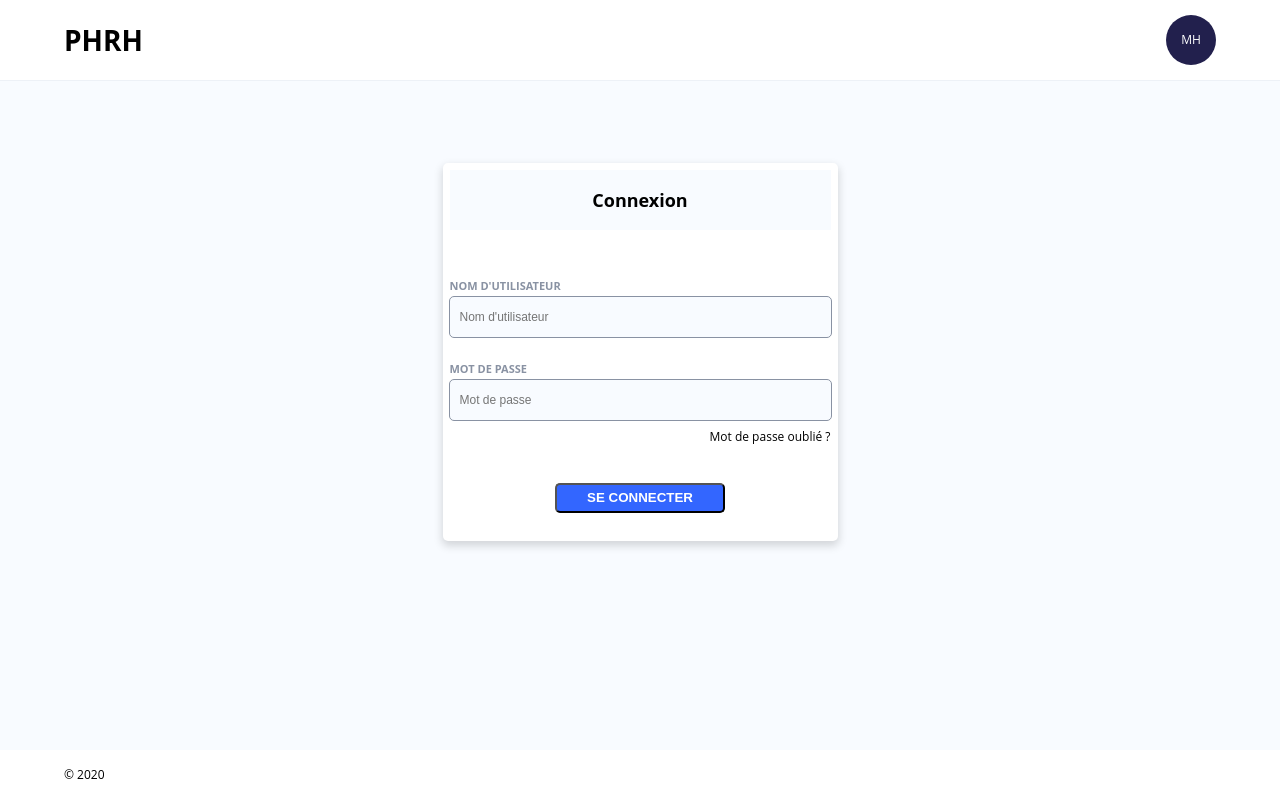
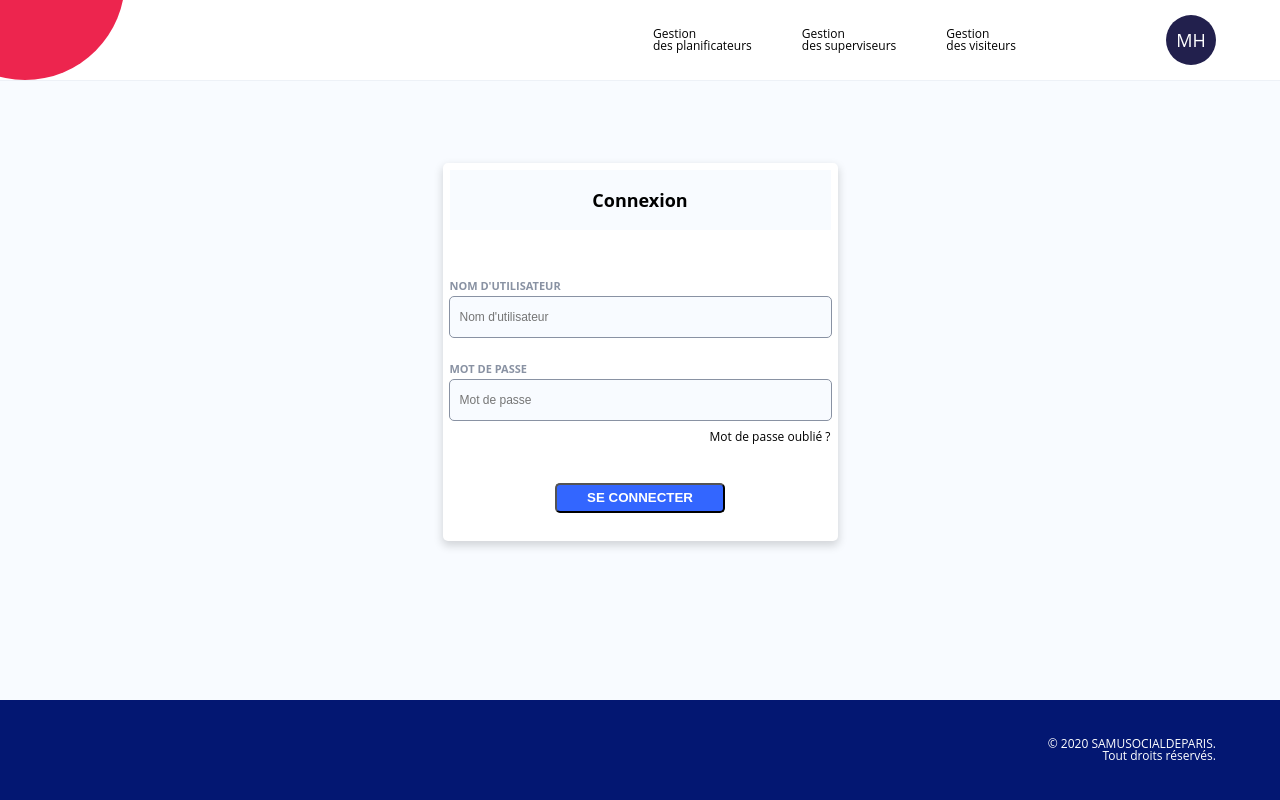
Before and after one commit to maximecharpentier/PHRH-PWA, a React (Create React App) app in the folder client/: page /login in a window 1280 px wide. Built offline with nearby package versions, Linux system fonts and the light colour scheme.

Commit message:
Adding updated Navbar and Footer into App

```diff
--- a/client/src/components/Footer/Footer.js
+++ b/client/src/components/Footer/Footer.js
@@ -4,7 +4,8 @@ import { StyledFooter, StyledFooterTitle } from './StyledFooter';
 const Footer = () => (
     <StyledFooter>
       <StyledFooterTitle>
-        © 2020
+        © 2020 SAMUSOCIALDEPARIS.<br />
+        Tout droits réservés.
       </StyledFooterTitle>
     </StyledFooter>
 );
--- a/client/src/components/Footer/StyledFooter.js
+++ b/client/src/components/Footer/StyledFooter.js
@@ -1,17 +1,20 @@
 import styled from 'styled-components';
 
 export const StyledFooter = styled.div`
-  background: #FFFFFF;
+  background: #031772;
   position: fixed;
   bottom: 0;
   left: 0;
   right: 0;
-  height: 50px;
+  height: 100px;
   padding: 0 5%;
   font-size: 12px;
   display: flex;
   align-items: center;
+  justify-content: flex-end;
 `
 
 export const StyledFooterTitle = styled.p`
+  text-align: right;
+  color: white;
 `
--- a/client/src/components/Navbar/Navbar.js
+++ b/client/src/components/Navbar/Navbar.js
@@ -1,15 +1,20 @@
 import React from 'react';
-import { StyledNavbar, StyledNavbarTitle, StyledAccount } from './StyledNavbar';
+import { StyledNavbar, RedCircle, StyledAccount, MenuContainer, MenuItems, MenuItem } from './StyledNavbar';
 import { BrowserRouter as Route, Switch } from 'react-router-dom';
 
 const Navbar = () => (
     <StyledNavbar>
-      <StyledNavbarTitle>
-        PHRH
-      </StyledNavbarTitle>
-      <StyledAccount>
-        MH
-      </StyledAccount>
+      <RedCircle />
+      <MenuContainer>
+        <MenuItems>
+          <MenuItem>Gestion<br />des planificateurs</MenuItem>
+          <MenuItem>Gestion<br />des superviseurs</MenuItem>
+          <MenuItem>Gestion<br />des visiteurs</MenuItem>
+        </MenuItems>
+        <StyledAccount>
+          MH
+        </StyledAccount>
+      </MenuContainer>
     </StyledNavbar>
 );
 
--- a/client/src/components/Navbar/StyledNavbar.js
+++ b/client/src/components/Navbar/StyledNavbar.js
@@ -10,22 +10,45 @@ export const StyledNavbar = styled.div`
     background-color: #fff;
     height: 80px;
     display: flex;
-    justify-content: space-between;
+    justify-content: flex-end;
     align-items: center;
 `
 
-export const StyledNavbarTitle = styled.p`
-    font-weight: bold;
-    font-size: 28px;
+export const RedCircle = styled.div`
+    position: absolute;
+    bottom: 0;
+    left: -75px;
+    width: 200px;
+    height: 200px;
+    background: #ED254E;
+    border-radius: 100%;
 `
 
 export const StyledAccount = styled.div`
     color: white;
     width: 50px;
     height: 50px;
+    font-size: 18px;
     border-radius: 100%;
     background-color: #22204d;
     display: flex;
     align-items: center;
     justify-content: center;
 `
+
+export const MenuContainer = styled.div`
+    display: flex;
+    align-items: center;
+    justify-content: center;
+`
+
+export const MenuItems = styled.div`
+    display: flex;
+    align-items: center;
+    justify-content: center;
+    margin-right: 100px;
+`
+
+export const MenuItem = styled.p`
+    margin-right: 50px;
+`
```
